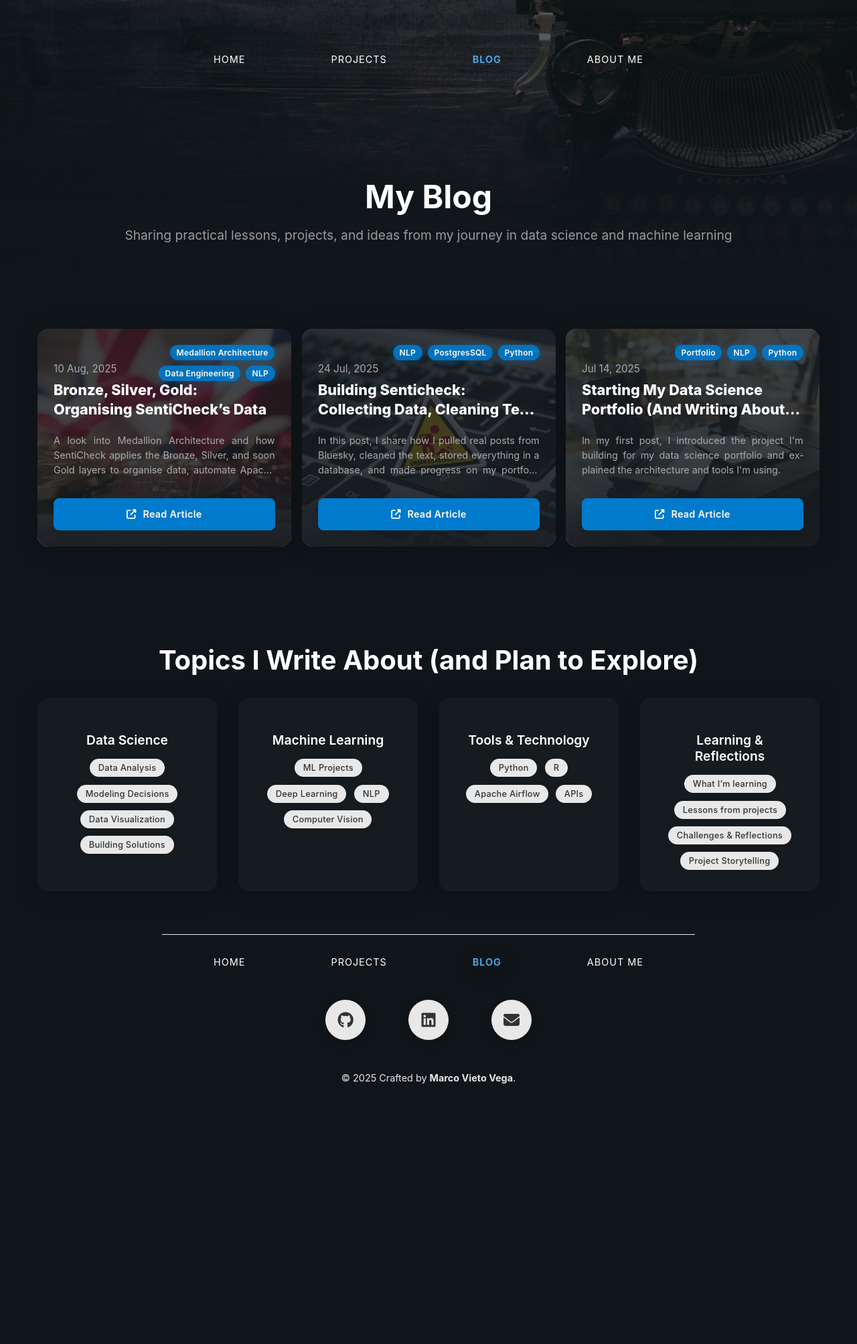
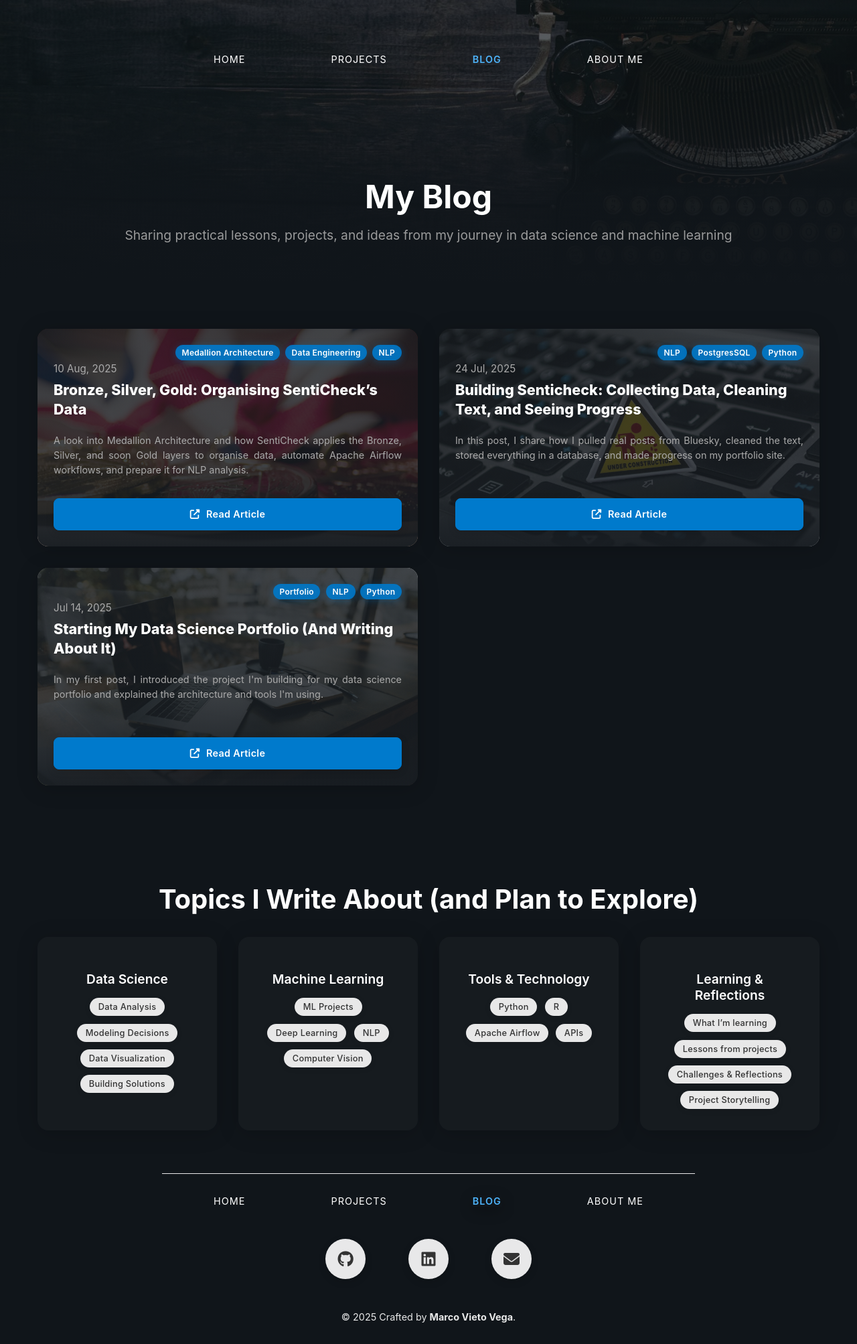
Before and after one commit to marcovietovega/portfolio, a Jekyll site: the page built from blog.md, in a window 1280 px wide. Shown: the whole page at 67% size. Built offline with Jekyll 4.4.1, drawn with Linux system fonts in a browser that asks for light colours; before the commit the page ends 1650 px from its top, so only the background shows below that.

Commit message:
fix: update blog section to use projects-grid for improved layout

```diff
--- a/_sass/partials/_responsive.scss
+++ b/_sass/partials/_responsive.scss
@@ -1,6 +1,11 @@
 /* Responsive Design */
 @media (max-width: 768px) {
   .cards-grid {
+    grid-template-columns: 1fr;
+    gap: 1.5rem;
+  }
+
+  .projects-grid {
     grid-template-columns: 1fr;
     gap: 1.5rem;
   }
--- a/blog.md
+++ b/blog.md
@@ -15,7 +15,7 @@ description: "Sharing practical lessons, projects, and ideas from my journey in
 
 <section class="blog-section">
   <div class="container">
-    <div class="cards-grid">
+    <div class="projects-grid">
       {% for post in site.blog_posts %}
       <div class="card">
         <div class="card-image">
```
